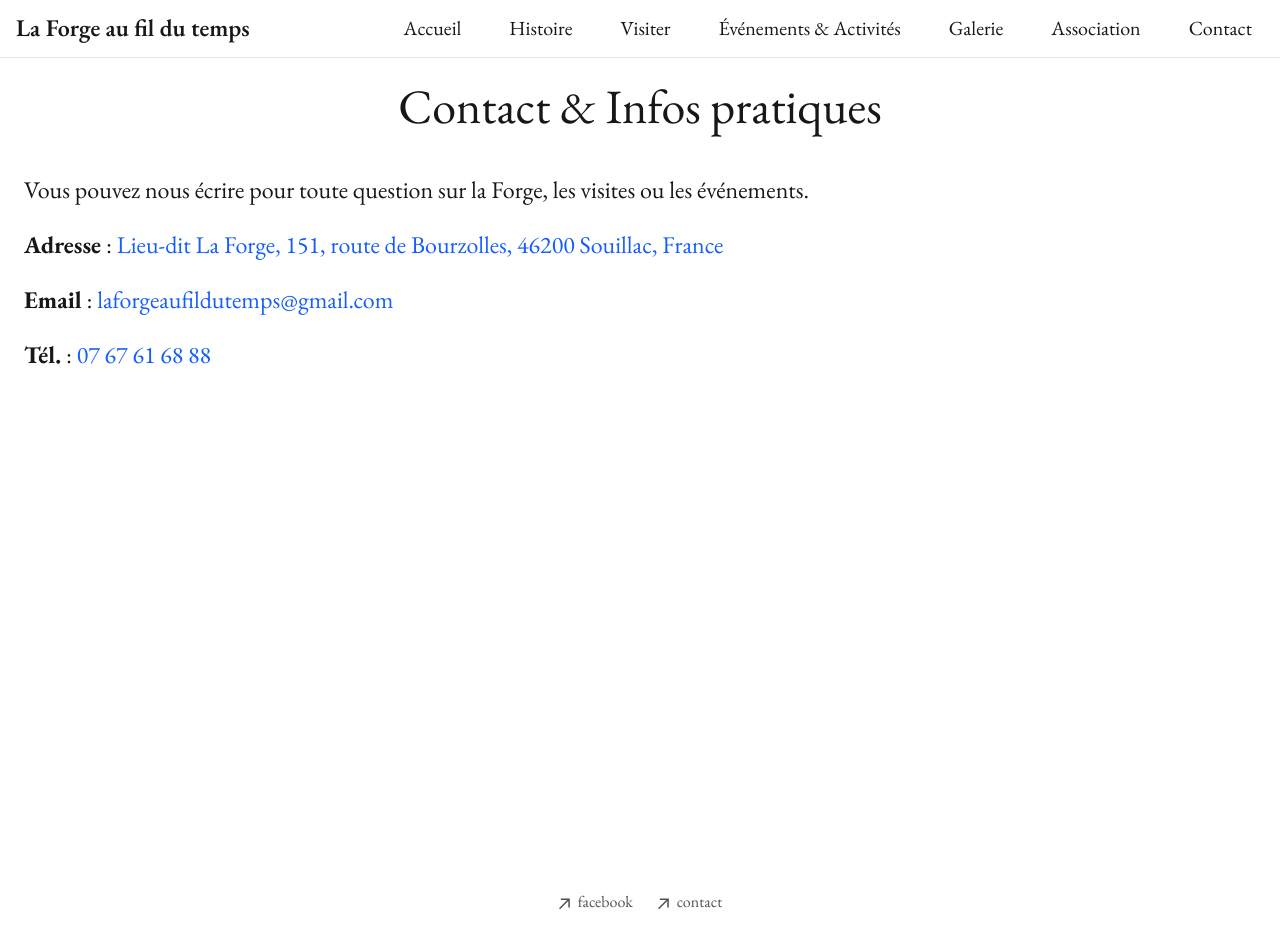
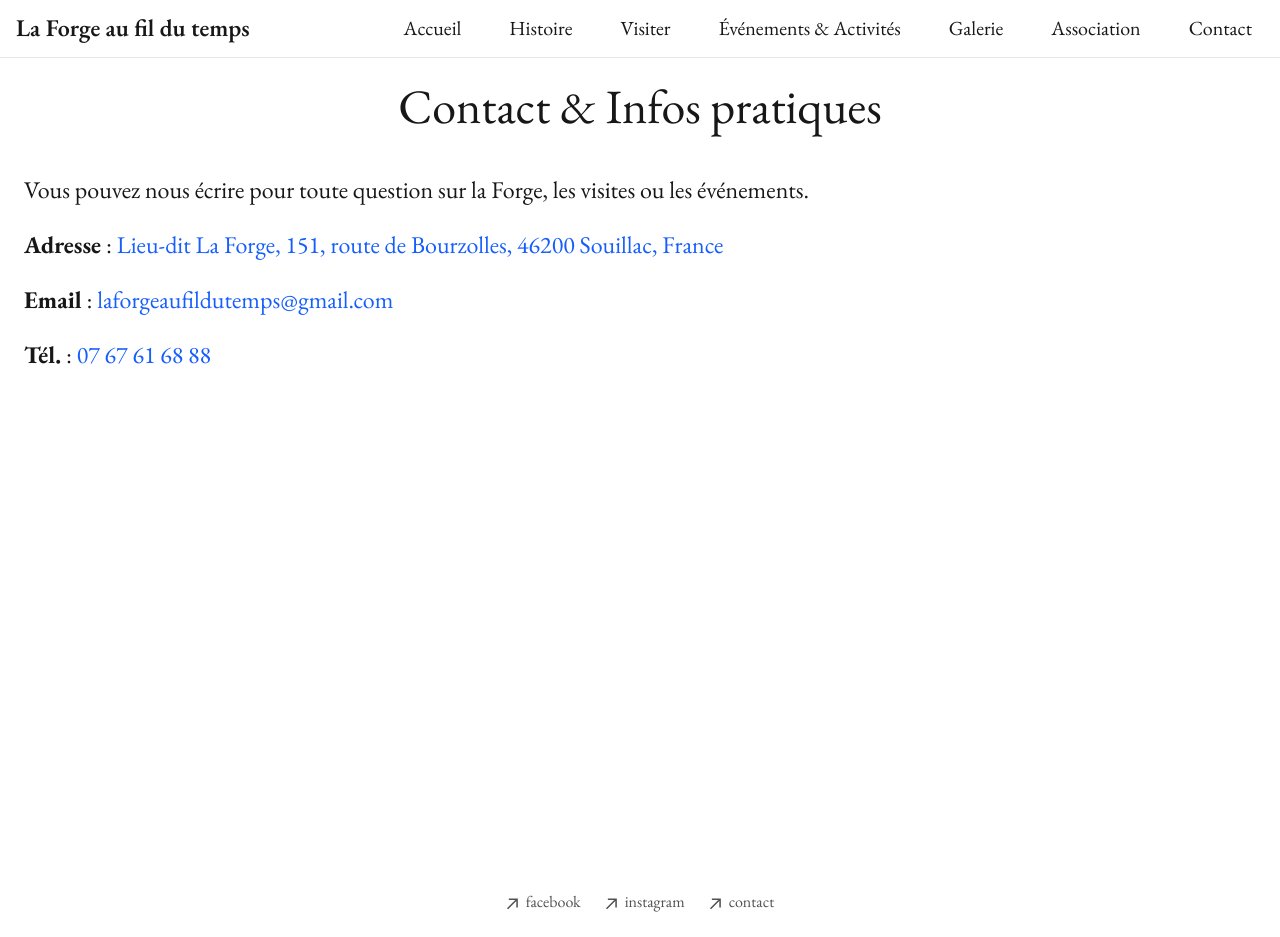
Before and after one commit to uburoiubu/forge-au-fil-du-temps, a Next.js app: page /contact in a window 1280 px wide. Shown: the top 937 px of the page. Built offline with nearby package versions, Linux system fonts and the light colour scheme.

Commit message:
added instagram

```diff
--- a/app/components/footer.tsx
+++ b/app/components/footer.tsx
@@ -35,17 +35,17 @@
         </li>
 
         {/* Instagram */}
-        {/* <li>
+        <li>
           <a
             className="flex items-center transition-all hover:text-neutral-800 dark:hover:text-neutral-100"
             rel="noopener noreferrer"
             target="_blank"
-            href="https://www.instagram.com/your_instagram_here" // <-- replace with your real handle
+            href="https://www.instagram.com/laforgeaufildutemps/" // <-- replace with your real handle
           >
             <ArrowIcon />
             <span className="ml-2 h-7">instagram</span>
           </a>
-        </li> */}
+        </li>
 
         {/* Contact (internal link) */}
         <li>
```
